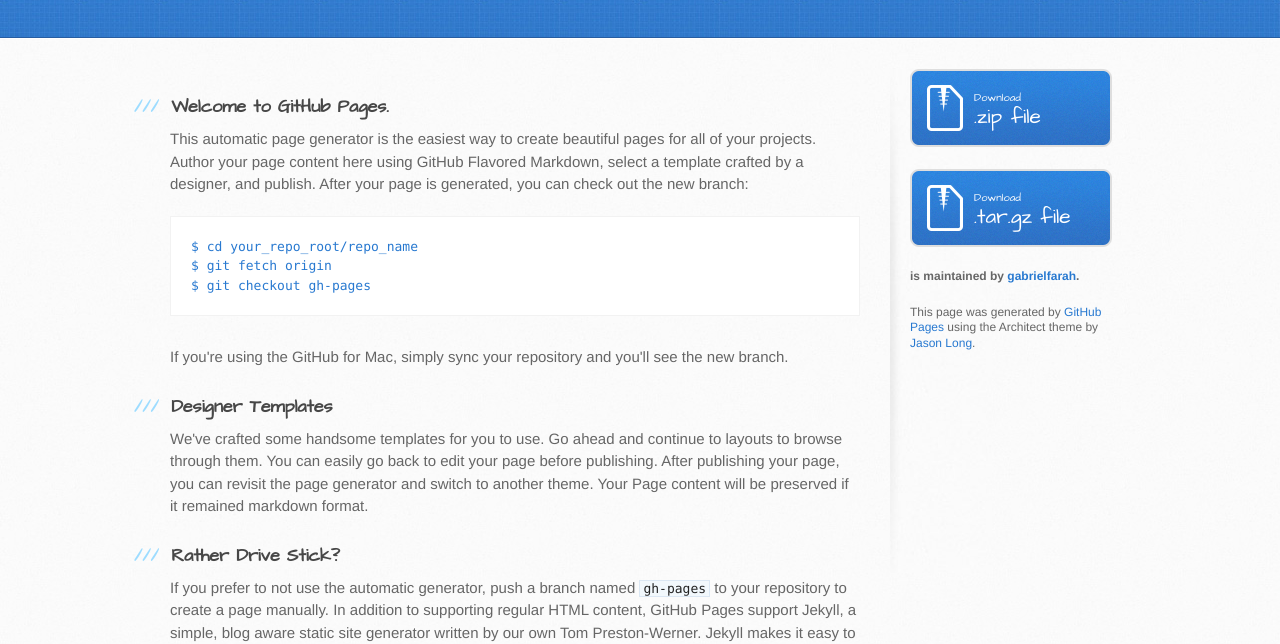
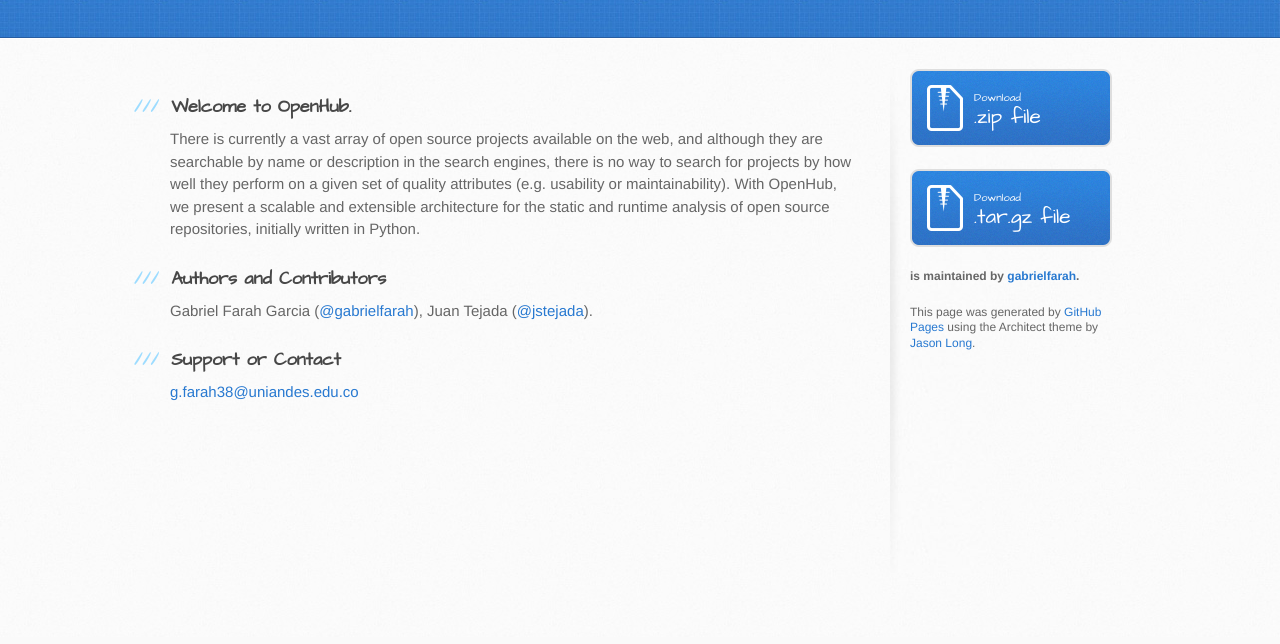
Before and after one commit to gabrielfarah/OpenHub, a plain HTML site: page index.html in a window 1280 px wide. Shown: the part 163-807 px from the top of the page. Drawn offline with Linux system fonts and the light colour scheme.

```diff
--- a/index.html
+++ b/index.html
@@ -29,36 +29,19 @@
       <div class="inner clearfix">
         <section id="main-content">
           <h3>
-<a name="welcome-to-github-pages" class="anchor" href="#welcome-to-github-pages"><span class="octicon octicon-link"></span></a>Welcome to GitHub Pages.</h3>
+<a name="welcome-to-openhub" class="anchor" href="#welcome-to-openhub"><span class="octicon octicon-link"></span></a>Welcome to OpenHub.</h3>
 
-<p>This automatic page generator is the easiest way to create beautiful pages for all of your projects. Author your page content here using GitHub Flavored Markdown, select a template crafted by a designer, and publish. After your page is generated, you can check out the new branch:</p>
-
-<pre><code>$ cd your_repo_root/repo_name
-$ git fetch origin
-$ git checkout gh-pages
-</code></pre>
-
-<p>If you're using the GitHub for Mac, simply sync your repository and you'll see the new branch.</p>
-
-<h3>
-<a name="designer-templates" class="anchor" href="#designer-templates"><span class="octicon octicon-link"></span></a>Designer Templates</h3>
-
-<p>We've crafted some handsome templates for you to use. Go ahead and continue to layouts to browse through them. You can easily go back to edit your page before publishing. After publishing your page, you can revisit the page generator and switch to another theme. Your Page content will be preserved if it remained markdown format.</p>
-
-<h3>
-<a name="rather-drive-stick" class="anchor" href="#rather-drive-stick"><span class="octicon octicon-link"></span></a>Rather Drive Stick?</h3>
-
-<p>If you prefer to not use the automatic generator, push a branch named <code>gh-pages</code> to your repository to create a page manually. In addition to supporting regular HTML content, GitHub Pages support Jekyll, a simple, blog aware static site generator written by our own Tom Preston-Werner. Jekyll makes it easy to create site-wide headers and footers without having to copy them across every page. It also offers intelligent blog support and other advanced templating features.</p>
+<p>There is currently a vast array of open source projects available on the web, and although they are searchable by name or description in the search engines, there is no way to search for projects by how well they perform on a given set of quality attributes (e.g. usability or maintainability). With OpenHub, we present a scalable and extensible architecture for the static and runtime analysis of open source repositories, initially written in Python. </p>
 
 <h3>
 <a name="authors-and-contributors" class="anchor" href="#authors-and-contributors"><span class="octicon octicon-link"></span></a>Authors and Contributors</h3>
 
-<p>You can <a href="https://github.com/blog/821" class="user-mention">@mention</a> a GitHub username to generate a link to their profile. The resulting <code>&lt;a&gt;</code> element will link to the contributor's GitHub Profile. For example: In 2007, Chris Wanstrath (<a href="https://github.com/defunkt" class="user-mention">@defunkt</a>), PJ Hyett (<a href="https://github.com/pjhyett" class="user-mention">@pjhyett</a>), and Tom Preston-Werner (<a href="https://github.com/mojombo" class="user-mention">@mojombo</a>) founded GitHub.</p>
+<p>Gabriel Farah Garcia (<a href="https://github.com/gabrielfarah" class="user-mention">@gabrielfarah</a>), Juan Tejada (<a href="https://github.com/jstejada" class="user-mention">@jstejada</a>).</p>
 
 <h3>
 <a name="support-or-contact" class="anchor" href="#support-or-contact"><span class="octicon octicon-link"></span></a>Support or Contact</h3>
 
-<p>Having trouble with Pages? Check out the documentation at <a href="http://help.github.com/pages">http://help.github.com/pages</a> or contact <a href="mailto:support@github.com">support@github.com</a> and we’ll help you sort it out.</p>
+<p><a href="mailto:g.farah38@uniandes.edu.co">g.farah38@uniandes.edu.co</a></p>
         </section>
 
         <aside id="sidebar">
```
Also changed, not shown: params.json (+1 -1 lines).
